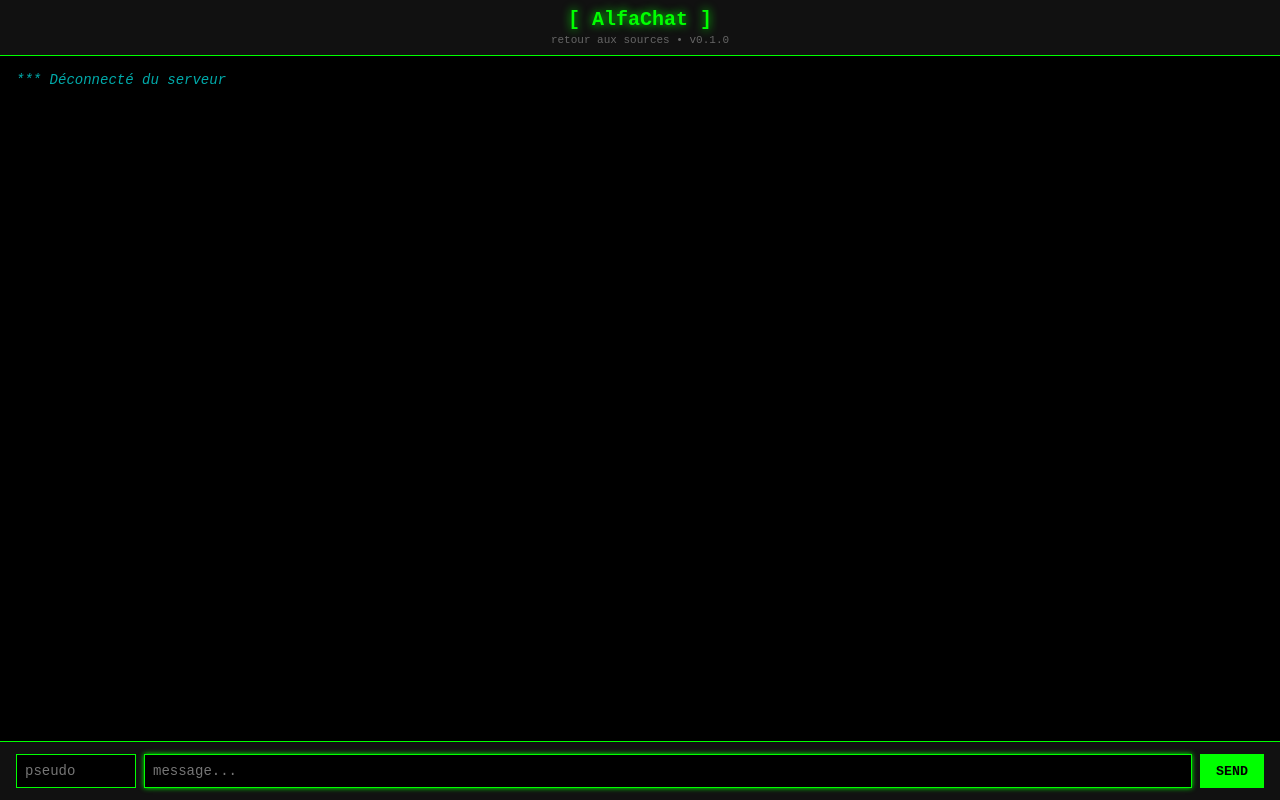
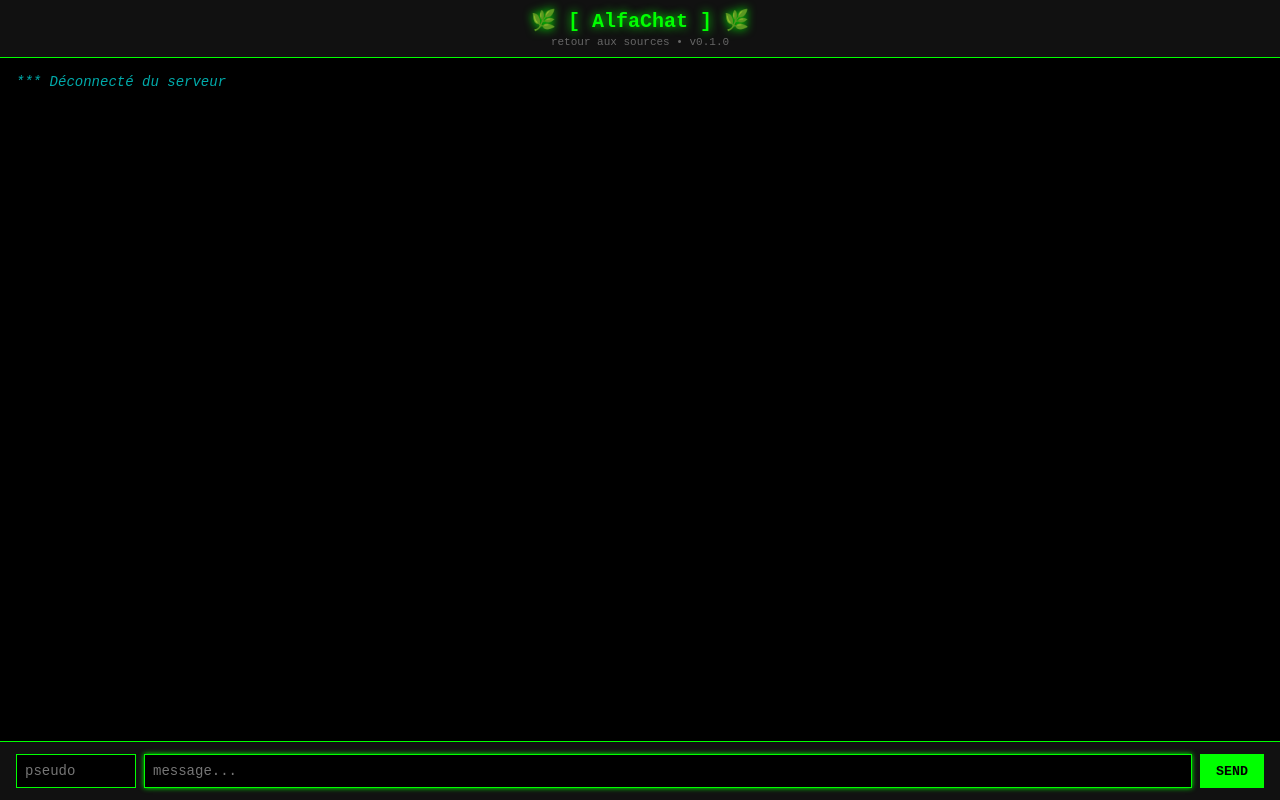
Before and after one commit to gbp-ai/alfachat, a plain HTML site: page static/index.html in a window 1280 px wide. Drawn offline with Linux system fonts and the light colour scheme.

Commit message:
feat: add alfalfa emoji 🌿

```diff
--- a/static/index.html
+++ b/static/index.html
@@ -78,7 +78,7 @@
 </head>
 <body>
     <div id="header">
-        <h1>[ AlfaChat ]</h1>
+        <h1>🌿 [ AlfaChat ] 🌿</h1>
         <span>retour aux sources • v0.1.0</span>
     </div>
     <div id="messages"></div>
```
